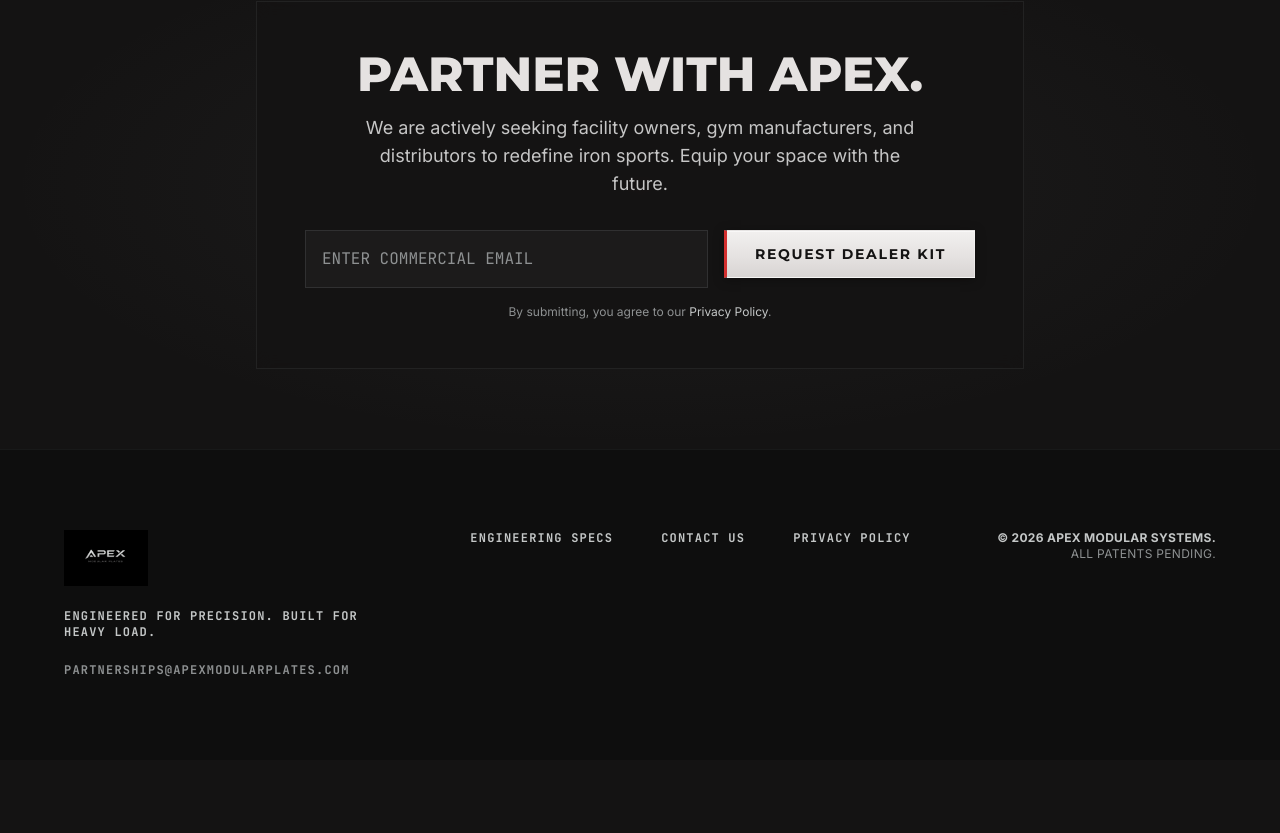
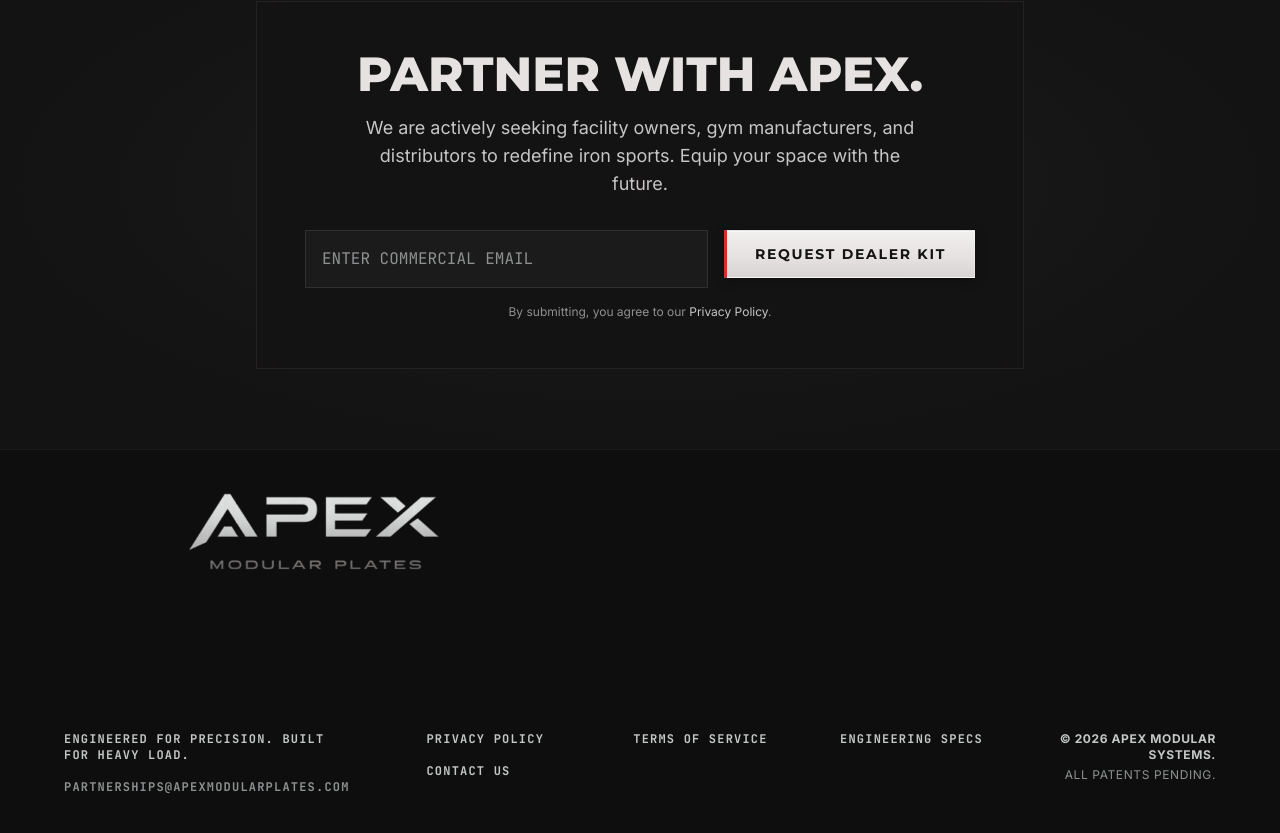
Before and after one commit to HappyManSol/apexmodular, a Next.js app: page / in a window 1280 px wide. Shown: the part 4206-5039 px from the top of the page. Before the commit the page ends 4966 px from the top, so only its background shows below. Built offline with nearby package versions, Linux system fonts and the light colour scheme; no server answers.

Commit message:
Align footer with Figma design and enlarge wordmark logo.
Co-authored-by: Cursor <cursoragent@cursor.com>

```diff
--- a/src/components/layout/Footer.tsx
+++ b/src/components/layout/Footer.tsx
@@ -2,56 +2,85 @@ import Image from "next/image";
 import Link from "next/link";
 import { assets } from "@/lib/assets";
 
-const footerLinks = [
+const footerLinks = {
+  top: [
+    { label: "Privacy Policy", href: "/privacy" },
+    { label: "Terms of Service", href: "/terms" },
     { label: "Engineering Specs", href: "/#safety" },
-  { label: "Contact Us", href: "/#partnerships" },
-  { label: "Privacy Policy", href: "/privacy" },
-];
+  ],
+  bottom: [{ label: "Contact Us", href: "/#partnerships" }],
+};
 
 export function Footer() {
   return (
-    <footer className="border-t border-border bg-surface-darker">
-      <div className="mx-auto flex max-w-[1440px] flex-col gap-12 px-4 py-20 sm:px-8 lg:flex-row lg:justify-between lg:px-16">
-        <div className="max-w-xs space-y-4">
-          <Link href="/" className="inline-block">
+    <footer className="relative overflow-hidden border-t border-border bg-surface-darker">
+      <div className="relative mx-auto max-w-[1440px] px-4 pb-20 sm:px-8 lg:px-16">
+        <Link
+          href="/"
+          className="relative -mt-[70px] mb-10 block h-[220px] w-full max-w-[519px] overflow-hidden sm:h-[280px] lg:mb-0 lg:h-[335px]"
+        >
+          <div className="absolute left-[-0.92%] top-[-2.68%] h-[103.28%] w-full">
+            <div className="relative h-full w-full">
               <Image
                 src={assets.footerLogo}
                 alt="APEX MODULAR PLATES"
-              width={1024}
-              height={682}
-              className="h-14 w-auto"
+                fill
+                sizes="(max-width: 640px) 100vw, 519px"
+                className="object-cover object-left mix-blend-lighten"
               />
+            </div>
+          </div>
         </Link>
-          <p className="font-mono text-xs font-bold uppercase tracking-widest text-foreground-label">
-            Engineered for precision. Built for heavy load.
+
+        <div className="flex flex-col gap-12 lg:mt-4 lg:flex-row lg:items-start lg:justify-between">
+          <div className="max-w-[320px]">
+            <p className="font-mono text-xs font-bold uppercase tracking-[0.1em] text-foreground-label">
+              Engineered for precision. Built
+              <br />
+              for heavy load.
             </p>
             <a
               href="mailto:partnerships@apexmodularplates.com"
-            className="inline-block font-mono text-xs font-bold uppercase tracking-widest text-foreground-dim transition-colors hover:text-foreground"
+              className="mt-4 inline-block font-mono text-xs font-bold uppercase tracking-[0.1em] text-foreground-dim transition-colors hover:text-foreground"
             >
               partnerships@apexmodularplates.com
             </a>
           </div>
 
-        <nav className="flex flex-col gap-4 sm:flex-row sm:gap-12">
-          {footerLinks.map((link) => (
+          <nav
+            className="grid grid-cols-1 gap-x-12 gap-y-4 sm:grid-cols-3 sm:grid-rows-2 sm:gap-x-[42px] lg:gap-x-16"
+            aria-label="Footer"
+          >
+            {footerLinks.top.map((link) => (
               <Link
                 key={link.label}
                 href={link.href}
-              className="font-mono text-xs font-bold uppercase tracking-widest text-foreground-label transition-colors hover:text-foreground"
+                className="font-mono text-xs font-bold uppercase tracking-[0.1em] text-foreground-label transition-colors hover:text-foreground"
+              >
+                {link.label}
+              </Link>
+            ))}
+            {footerLinks.bottom.map((link) => (
+              <Link
+                key={link.label}
+                href={link.href}
+                className="font-mono text-xs font-bold uppercase tracking-[0.1em] text-foreground-label transition-colors hover:text-foreground sm:col-start-1 sm:row-start-2"
               >
                 {link.label}
               </Link>
             ))}
           </nav>
 
-        <div className="text-right lg:text-right">
-          <p className="text-xs font-bold uppercase tracking-wide text-foreground-label">
-            © 2026 APEX MODULAR SYSTEMS.
+          <div className="text-left lg:text-right">
+            <p className="text-xs font-bold uppercase tracking-[0.05em] text-foreground-label">
+              © 2026 APEX MODULAR
+              <br />
+              SYSTEMS.
             </p>
-          <p className="text-xs uppercase tracking-wide text-foreground-dim">
+            <p className="mt-1 text-xs uppercase tracking-[0.05em] text-foreground-dim">
               All patents pending.
             </p>
+          </div>
         </div>
       </div>
     </footer>
--- a/src/lib/assets.ts
+++ b/src/lib/assets.ts
@@ -1,7 +1,7 @@
 export const assets = {
   logo: "/images/figma/logo.png",
   navLogo: "/images/figma/apex-logo-nav.png",
-  footerLogo: "/images/apex-footer-logo.png",
+  footerLogo: "/images/figma/apex-logo-footer.png",
   heroBg: "/images/figma/hero-smokey-plates.png",
   explodedView: "/images/figma/exploded-view.png",
   sideProfile: "/images/figma/side-profile.png",
```
Also changed, not shown: public/images/figma/apex-logo-footer.png (added). Lines whose indentation alone changed are shown as unchanged.
